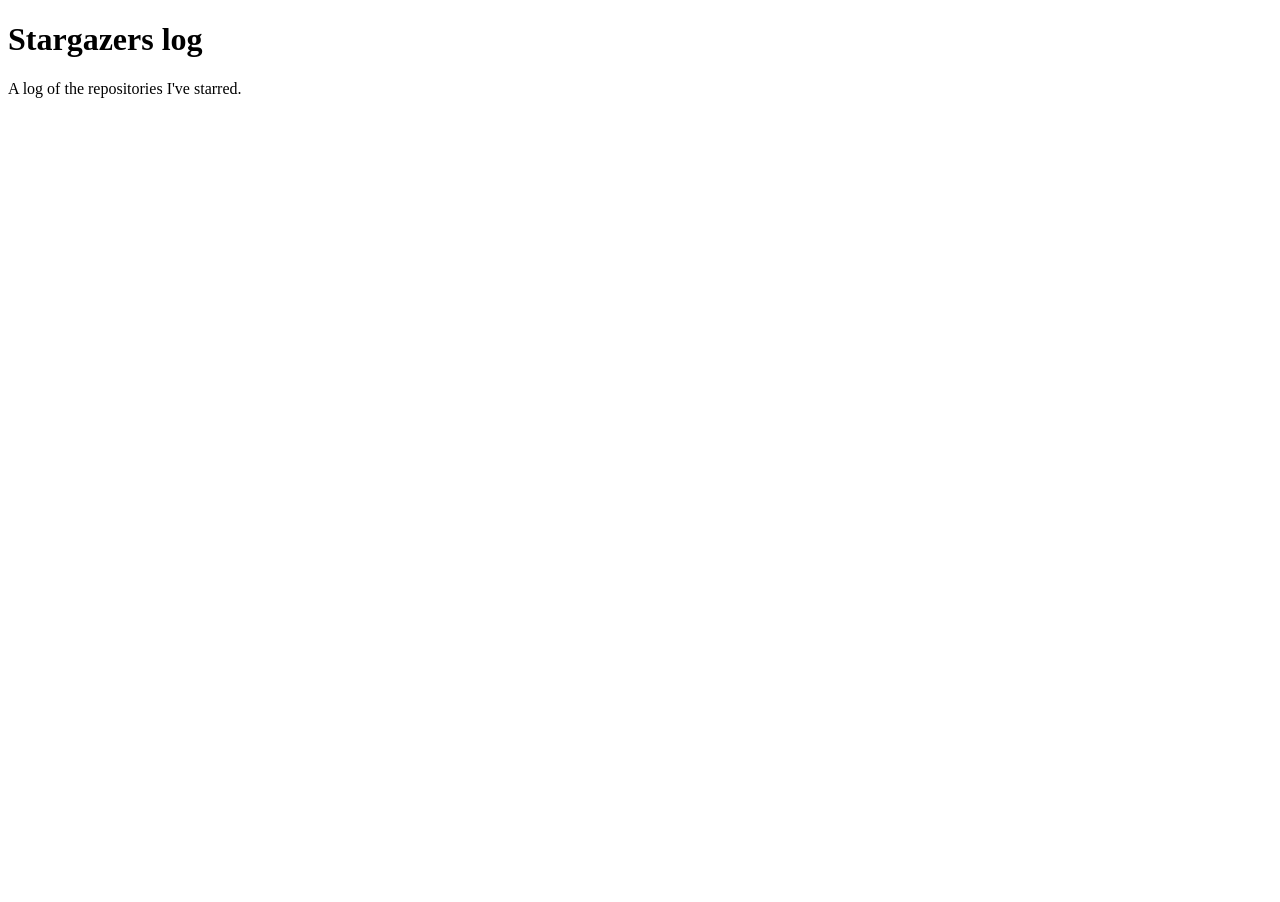
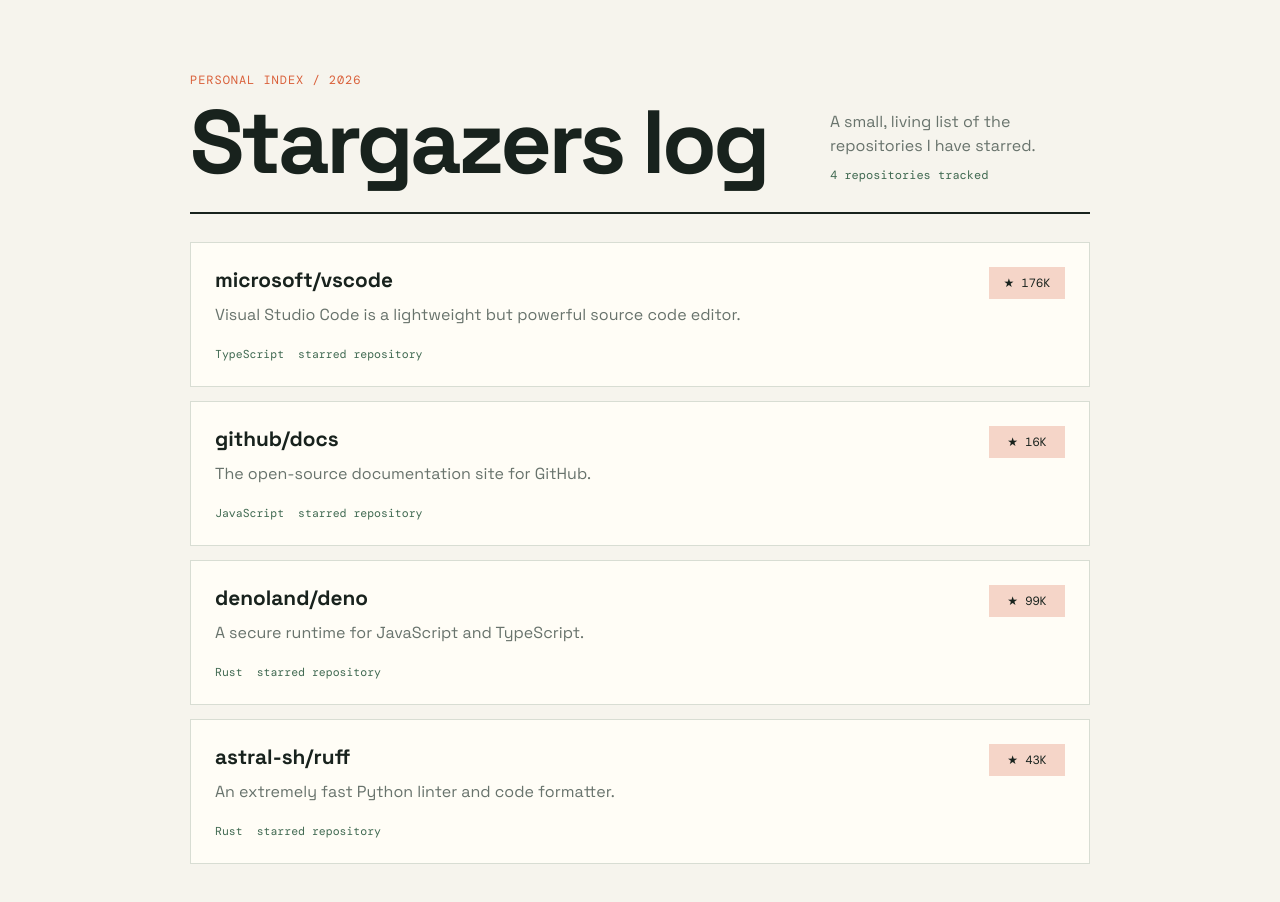
Before and after one commit to MagarsaGudeta/stargazers-lo, a plain HTML site: page index.html in a window 1280 px wide. Before the commit the page ends 800 px from the top, so only its background shows below. Drawn offline with nearby package versions, Linux system fonts and the light colour scheme.

Commit message:
Add starred repositories list

```diff
--- /dev/null
+++ b/events.json
@@ -0,0 +1,30 @@
+[
+  {
+    "repo": "microsoft/vscode",
+    "description": "Visual Studio Code is a lightweight but powerful source code editor.",
+    "language": "TypeScript",
+    "stars": 176000,
+    "url": "https://github.com/microsoft/vscode"
+  },
+  {
+    "repo": "github/docs",
+    "description": "The open-source documentation site for GitHub.",
+    "language": "JavaScript",
+    "stars": 16000,
+    "url": "https://github.com/github/docs"
+  },
+  {
+    "repo": "denoland/deno",
+    "description": "A secure runtime for JavaScript and TypeScript.",
+    "language": "Rust",
+    "stars": 99000,
+    "url": "https://github.com/denoland/deno"
+  },
+  {
+    "repo": "astral-sh/ruff",
+    "description": "An extremely fast Python linter and code formatter.",
+    "language": "Rust",
+    "stars": 43000,
+    "url": "https://github.com/astral-sh/ruff"
+  }
+]
--- a/index.html
+++ b/index.html
@@ -1,11 +1,27 @@
-<!DOCTYPE html>
+<!doctype html>
 <html lang="en">
   <head>
-    <meta charset="utf-8">
+    <meta charset="utf-8" />
+    <meta name="viewport" content="width=device-width, initial-scale=1" />
     <title>Stargazers log</title>
+    <link rel="stylesheet" href="style.css" />
   </head>
   <body>
-    <h1>Stargazers log</h1>
-    <p>A log of the repositories I've starred.</p>
+    <main>
+      <header>
+        <div>
+          <p class="eyebrow">Personal index / 2026</p>
+          <h1>Stargazers log</h1>
+        </div>
+        <p class="intro">
+          A small, living list of the repositories I have starred.
+          <span id="repo-count">Loading repositories...</span>
+        </p>
+      </header>
+      <ul id="repo-list" class="repo-list" aria-live="polite">
+        <li class="status">Loading repositories...</li>
+      </ul>
+    </main>
+    <script src="script.js"></script>
   </body>
 </html>
--- /dev/null
+++ b/script.js
@@ -0,0 +1,47 @@
+const repoList = document.querySelector("#repo-list");
+const repoCount = document.querySelector("#repo-count");
+
+const formatStars = (stars) =>
+  new Intl.NumberFormat("en", {
+    notation: "compact",
+    maximumFractionDigits: 1,
+  }).format(stars);
+
+const renderRepositories = (repositories) => {
+  repoCount.textContent = `${repositories.length} repositories tracked`;
+  repoList.innerHTML = repositories
+    .map(
+      (repository) => `
+    <li class="repo-card">
+      <div>
+        <h2 class="repo-name">
+          <a href="${repository.url}" target="_blank" rel="noreferrer">${repository.repo}</a>
+        </h2>
+        <p class="repo-description">${repository.description}</p>
+        <div class="repo-meta">
+          <span class="repo-language">${repository.language}</span>
+          <span>starred repository</span>
+        </div>
+      </div>
+      <span class="repo-stars" aria-label="${repository.stars} stars">&#9733; ${formatStars(repository.stars)}</span>
+    </li>
+  `,
+    )
+    .join("");
+};
+
+const showError = () => {
+  repoCount.textContent = "Unable to load repositories";
+  repoList.innerHTML =
+    '<li class="status">The repository list could not be loaded right now.</li>';
+};
+
+fetch("events.json")
+  .then((response) => {
+    if (!response.ok) {
+      throw new Error(`Request failed: ${response.status}`);
+    }
+    return response.json();
+  })
+  .then(renderRepositories)
+  .catch(showError);
--- /dev/null
+++ b/style.css
@@ -0,0 +1,186 @@
+@import url("https://fonts.googleapis.com/css2?family=DM+Mono:wght@400;500&family=Space+Grotesk:wght@400;500;600;700&display=swap");
+
+:root {
+  color-scheme: light;
+  --ink: #18221d;
+  --muted: #68736c;
+  --paper: #f6f4ed;
+  --card: #fffdf7;
+  --line: #d8ddd3;
+  --accent: #d95f39;
+  --accent-soft: #f5d5c8;
+  --green: #416a52;
+}
+
+* {
+  box-sizing: border-box;
+}
+
+body {
+  margin: 0;
+  min-width: 320px;
+  color: var(--ink);
+  background: var(--paper);
+  font-family: "Space Grotesk", sans-serif;
+}
+
+body::before {
+  position: fixed;
+  inset: 0;
+  z-index: -1;
+  pointer-events: none;
+  content: "";
+  opacity: 0.35;
+  background-image: radial-gradient(#c8cfc5 0.7px, transparent 0.7px);
+  background-size: 18px 18px;
+}
+
+main {
+  width: min(100% - 40px, 900px);
+  margin: 0 auto;
+  padding: 72px 0 80px;
+}
+
+header {
+  display: flex;
+  align-items: end;
+  justify-content: space-between;
+  gap: 32px;
+  padding-bottom: 28px;
+  border-bottom: 2px solid var(--ink);
+}
+
+.eyebrow,
+.repo-meta,
+.repo-language,
+.repo-stars {
+  font-family: "DM Mono", monospace;
+}
+
+.eyebrow {
+  margin: 0 0 12px;
+  color: var(--accent);
+  font-size: 0.75rem;
+  letter-spacing: 0.08em;
+  text-transform: uppercase;
+}
+
+h1 {
+  max-width: 620px;
+  margin: 0;
+  font-size: clamp(2.7rem, 7vw, 5.8rem);
+  line-height: 0.94;
+  letter-spacing: -0.04em;
+}
+
+.intro {
+  max-width: 260px;
+  margin: 0;
+  color: var(--muted);
+  font-size: 1rem;
+  line-height: 1.5;
+}
+
+#repo-count {
+  display: block;
+  margin-top: 8px;
+  color: var(--green);
+  font-family: "DM Mono", monospace;
+  font-size: 0.75rem;
+}
+
+.repo-list {
+  display: grid;
+  gap: 14px;
+  margin: 28px 0 0;
+  padding: 0;
+  list-style: none;
+}
+
+.repo-card {
+  display: grid;
+  grid-template-columns: 1fr auto;
+  gap: 20px;
+  padding: 24px;
+  border: 1px solid var(--line);
+  background: color-mix(in srgb, var(--card) 92%, transparent);
+  transition:
+    border-color 180ms ease,
+    transform 180ms ease,
+    box-shadow 180ms ease;
+}
+
+.repo-card:hover {
+  border-color: var(--accent);
+  box-shadow: 6px 6px 0 var(--accent-soft);
+  transform: translate(-2px, -2px);
+}
+
+.repo-name {
+  margin: 0;
+  font-size: 1.3rem;
+}
+
+.repo-name a {
+  color: inherit;
+  text-decoration: none;
+}
+
+.repo-name a:hover {
+  color: var(--accent);
+}
+
+.repo-description {
+  max-width: 610px;
+  margin: 10px 0 20px;
+  color: var(--muted);
+  line-height: 1.5;
+}
+
+.repo-meta {
+  display: flex;
+  flex-wrap: wrap;
+  gap: 14px;
+  color: var(--green);
+  font-size: 0.72rem;
+}
+
+.repo-stars {
+  align-self: start;
+  min-width: 76px;
+  padding: 8px 10px;
+  color: var(--ink);
+  background: var(--accent-soft);
+  font-size: 0.75rem;
+  text-align: center;
+}
+
+.status {
+  margin: 30px 0;
+  color: var(--muted);
+}
+
+@media (max-width: 640px) {
+  main {
+    width: min(100% - 28px, 900px);
+    padding-top: 40px;
+  }
+
+  header {
+    display: block;
+  }
+
+  .intro {
+    max-width: 330px;
+    margin-top: 24px;
+  }
+
+  .repo-card {
+    grid-template-columns: 1fr;
+    gap: 4px;
+  }
+
+  .repo-stars {
+    justify-self: start;
+  }
+}
```
